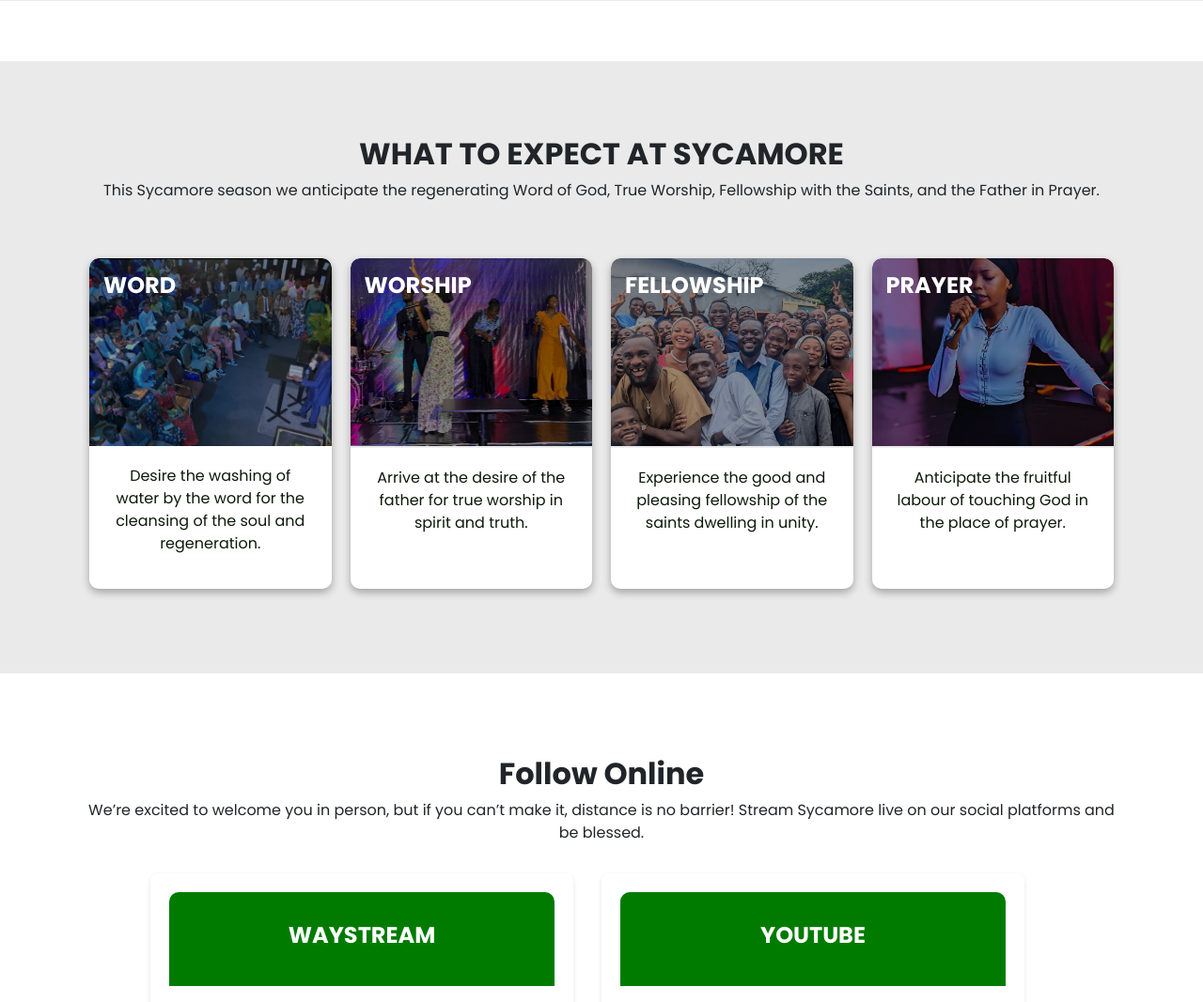
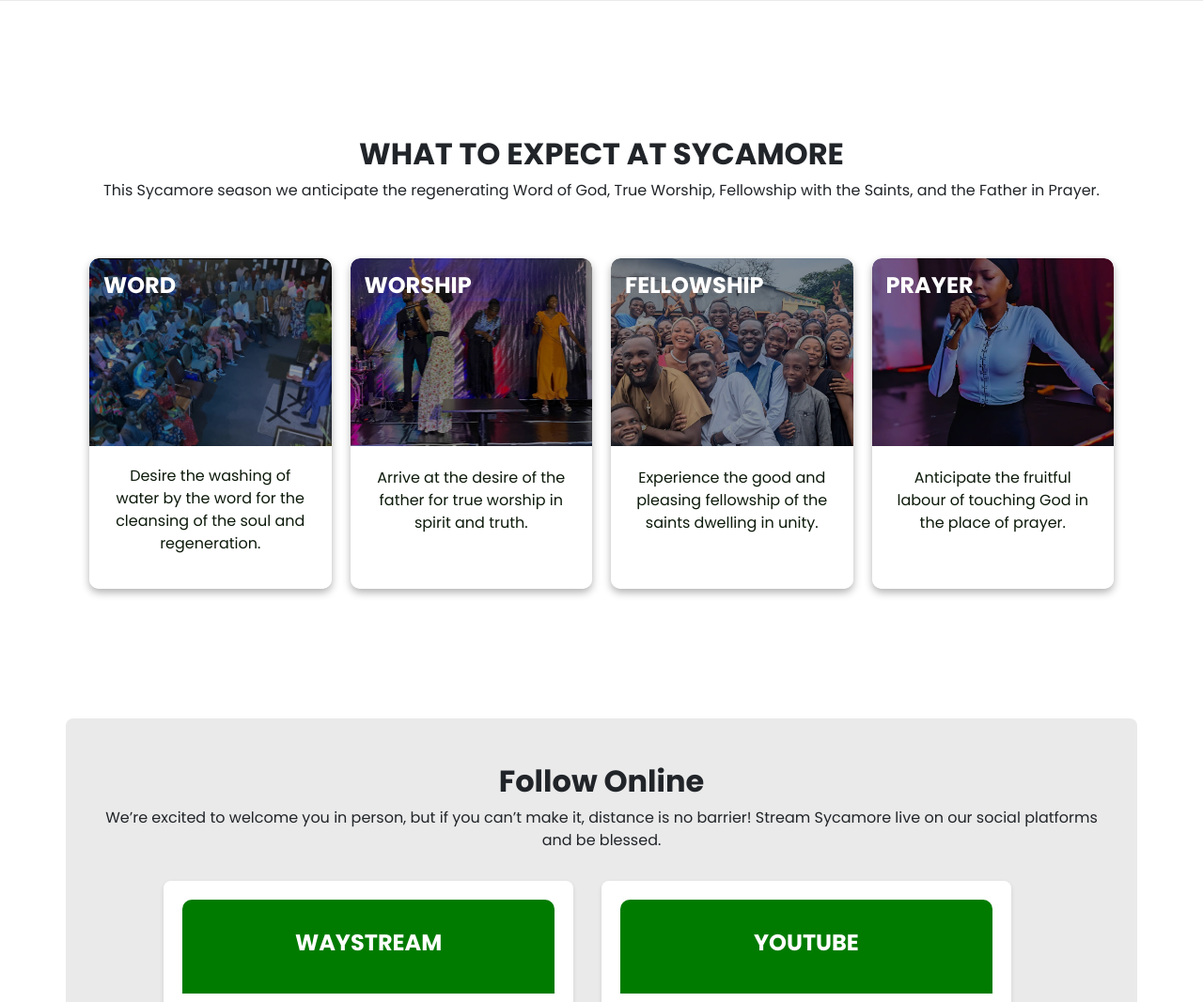
Before and after one commit to john-okojere/Sycamore, a Django app: page / in a window 1280 px wide. Shown: the part 1862-2929 px from the top of the page at 94% size. Run offline with Django 4.2, Linux system fonts and the light colour scheme; some libraries are stand-ins or nearby versions.

Commit message:
modified:   template/index.html

```diff
--- a/template/index.html
+++ b/template/index.html
@@ -159,7 +159,7 @@
         </div>
     </div>
 
-    <div style="background-color: rgba(128, 128, 128, 0.164);margin-top: 4rem !important;padding: 2rem;">
+    <div style="margin-top: 4rem !important;padding: 2rem;">
         <!-- Anticipate Sycamore Section -->
         <div class="container my-5">
             <h2 class="text-center"><strong>WHAT TO EXPECT AT SYCAMORE</strong></h2>
@@ -210,7 +210,7 @@
 
 
 <!-- Follow Online Section -->
-<div class="container mt-5 follow-online-container">
+<div style="background-color: rgba(128, 128, 128, 0.164);padding: 3rem 2rem;" class="container mt-5 follow-online-container">
     <h2 class="text-center"><strong>Follow Online</strong></h2>
     <p class="text-center">We’re excited to welcome you in person, but if you can’t make it, distance is no barrier! Stream Sycamore live on our social platforms and be blessed.</p>
 
@@ -258,7 +258,7 @@
 
 
 <!-- Contact Us -->
-<div id="contact" class="container mt-5">
+<div id="contact" class="container " style="margin-top:6rem !important;">
     <h2 class="text-center"><strong>Contact Us</strong></h2>
     <p class="text-center">For further enquiries on Sycamore, please engage our contact information below. We are eager to speak with you.</p>
     <div class="contact-section">
```
